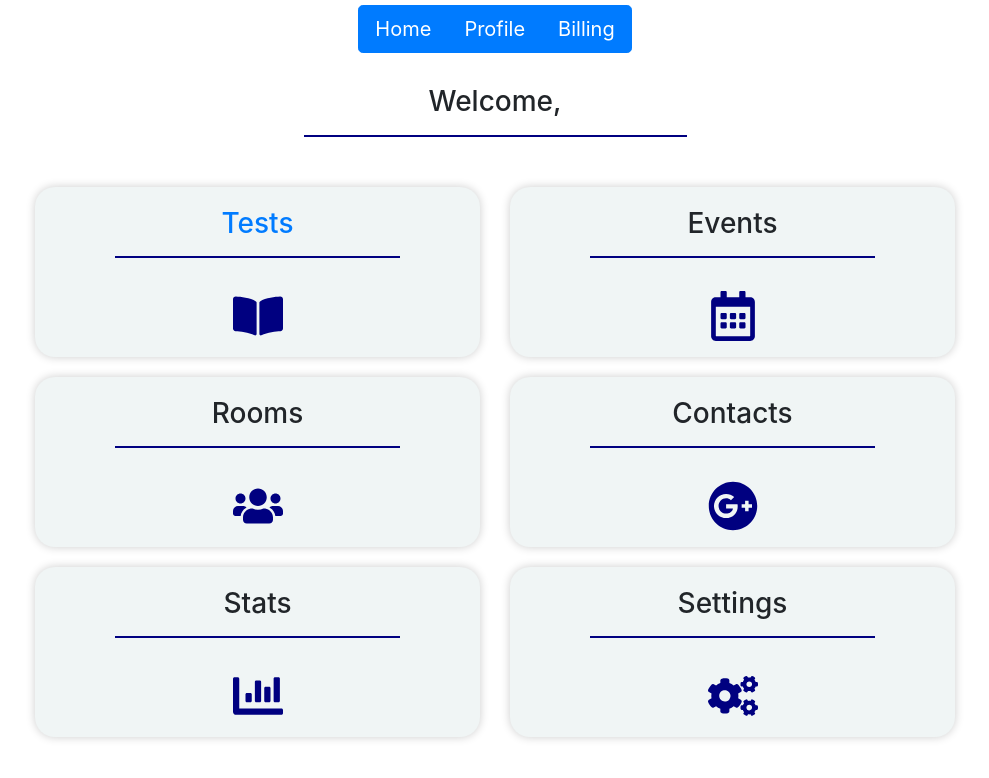
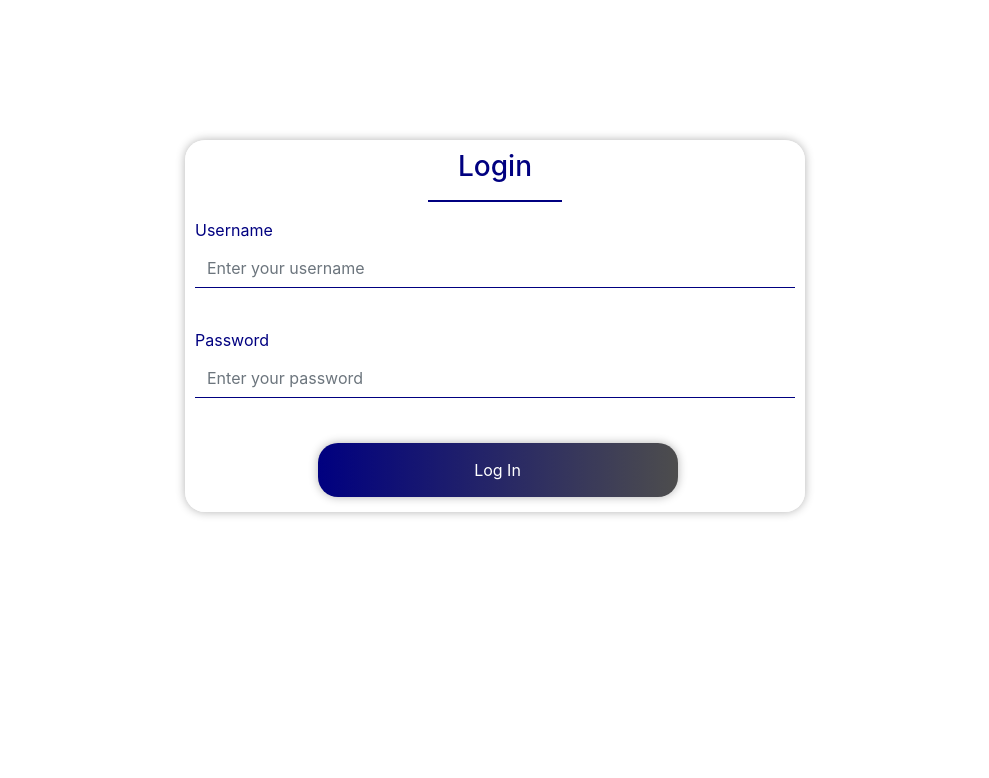
Before and after one commit to chinmaykarmokar/react_edu_app, a React (Create React App) app: page /#/ in a window 1280 px wide. Shown: the top 778 px of the page, without its empty margins (145-1134 px from the left). Built offline with nearby package versions, Linux system fonts and the light colour scheme.

Commit message:
routes modified

```diff
--- a/src/App.js
+++ b/src/App.js
@@ -13,11 +13,11 @@ class App extends Component{
             <HashRouter>
                 <div>
                     <Switch>
-                        <Route path = "/" exact component = {HomeUI}>
-                            <HomeUI/>
+                        <Route path = "/" exact component = {Login}>
+                            <Login/>
                         </Route>
                         <Route path = "/register" component = {Register}></Route>
-                        <Route path = "/login" component = {Login}></Route>
+                        <Route path = "/home" component = {HomeUI}></Route>
                         <Route path = "/homepage" component = {Home}></Route>
                     </Switch>
                 </div>
```
